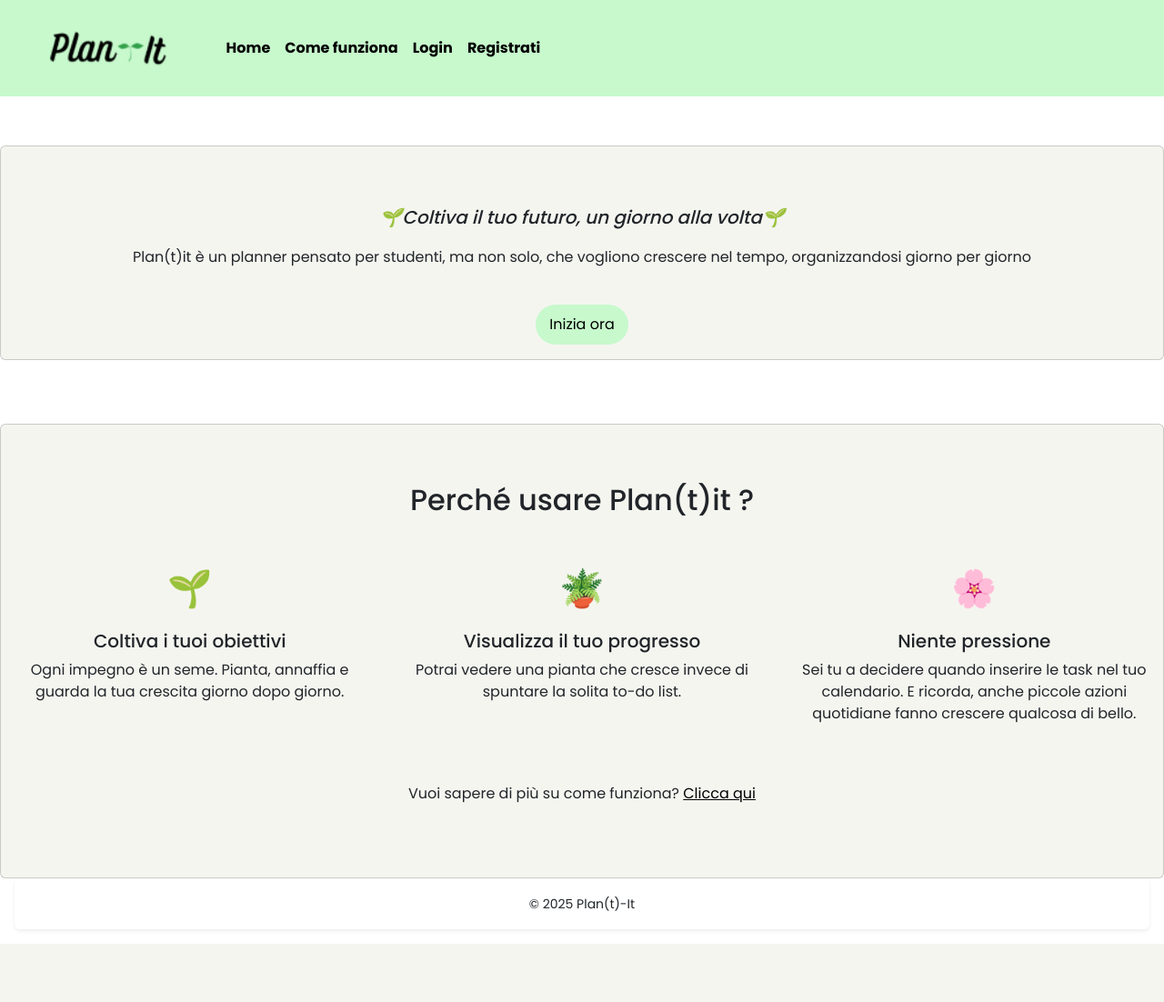
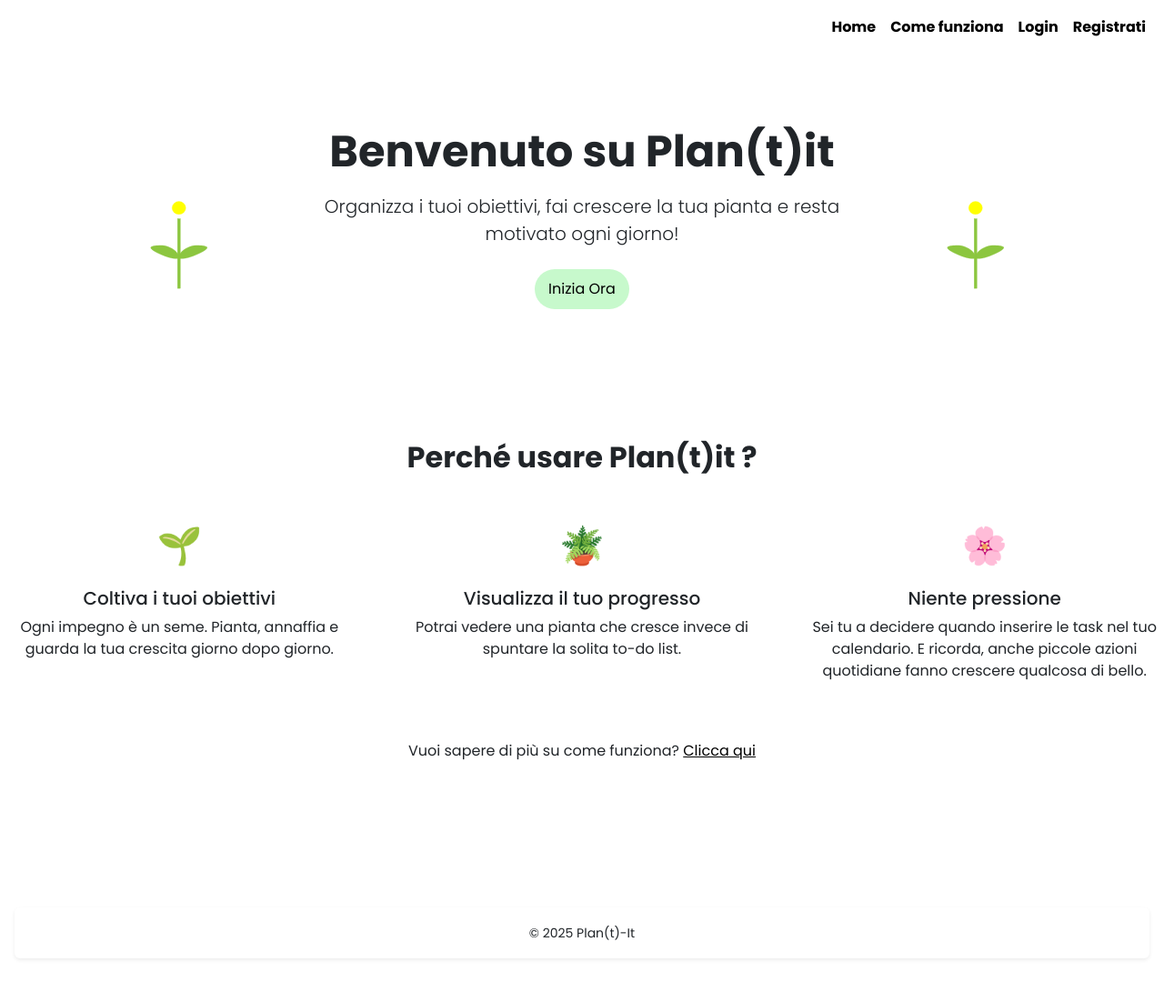
Before and after one commit to claudiagiuseppini/Plan-t-It, a PHP site: page / in a window 1280 px wide. Shown: the whole page at 91% size. Before the commit the page ends 1038 px from the top, so only its background shows below. Run offline with PHP 8.4, Linux system fonts and the light colour scheme.

Commit message:
modifiche index

```diff
--- a/home/style.css
+++ b/home/style.css
@@ -24,7 +24,7 @@
     }
 
     .custom-navbar{
-        background-color: #c7f9cc;
+        background-color: var(--color_2);
     }
 
     .navbar ul li a {
@@ -67,10 +67,11 @@
     color: var(--color_3);
     }
 
-
     .section-1{
     padding-top: 70px;
     }
+
+
 
     .section-1 .card-title{
     font-family: "Poppins", cursive;
@@ -84,18 +85,11 @@
     font-family: "Poppins", cursive;
     }
 
-    .section-1 .card-custom{
-    background-color: #F5F5F0;
-    }
+
 
     .section-2{
         padding-top: 70px
     }
-
-    .section-2 .card-custom{
-        background-color: #F5F5F0;
-    }
-
 
 
     .btn-form{
--- a/index.html
+++ b/index.html
@@ -15,20 +15,63 @@
     <link href="https://cdn.jsdelivr.net/npm/bootstrap@5.3.5/dist/css/bootstrap.min.css" rel="stylesheet" integrity="sha384-SgOJa3DmI69IUzQ2PVdRZhwQ+dy64/BUtbMJw1MZ8t5HZApcHrRKUc4W0kG879m7" crossorigin="anonymous">
     <script src="https://cdn.jsdelivr.net/npm/bootstrap@5.3.5/dist/js/bootstrap.bundle.min.js" integrity="sha384-k6d4wzSIapyDyv1kpU366/PK5hCdSbCRGRCMv+eplOQJWyd1fbcAu9OCUj5zNLiq" crossorigin="anonymous"></script>
     <link rel = "stylesheet" href = "home/style.css">
+
+  <style type="text/css">
+		.st0{fill:#8CC63F;stroke:#8CC63F;stroke-miterlimit:10;}
+		.st1{clip-path:url(#SVGID_2_);fill:#8CC63F;stroke:#8CC63F;stroke-miterlimit:10;}
+		.st2{clip-path:url(#SVGID_4_);fill:#8CC63F;stroke:#8CC63F;stroke-miterlimit:10;}
+		.st3_v1{fill:#F5076A;stroke:#F5076A;stroke-miterlimit:10;}
+		.st3_v2{fill:#f58607;stroke:#f58607;stroke-miterlimit:10;}
+		.st3_v3{fill:#c363f7;stroke:#c363f7;stroke-miterlimit:10;}
+		.st4{fill:#FFFF00;stroke:#FFFF00;stroke-miterlimit:10;}
+	</style>
+
+		<script>
+			window.onload = () => {
+			  setTimeout(() => {
+				document.getElementById('F1_Layer_1').setAttribute('opacity', '1');
+			  }, 2000);
+          setTimeout(() => {
+				document.getElementById('F2_Layer_1').setAttribute('opacity', '1');
+			  }, 2000);
+			  setTimeout(() => {
+				document.getElementById('F1_Layer_2').setAttribute('opacity', '1');
+			  }, 4000);
+          setTimeout(() => {
+				document.getElementById('F2_Layer_2').setAttribute('opacity', '1');
+			  }, 4000);
+			  setTimeout(() => {
+				document.getElementById('F1_Layer_3').setAttribute('opacity', '1');
+			  }, 6000);
+        setTimeout(() => {
+				document.getElementById('F2_Layer_3').setAttribute('opacity', '1');
+			  }, 6000);
+			  setTimeout(() => {
+				document.getElementById('F1_Layer_4').setAttribute('opacity', '1');
+			  }, 8000);
+         setTimeout(() => {
+				document.getElementById('F2_Layer_4').setAttribute('opacity', '1');
+			  }, 8000);
+
+			};
+	</script>
+
 </head>
+
+
 
 <body>
 <header>
 <nav class="navbar navbar-expand-lg custom-navbar fixed-top">
     <div class="container-fluid">
-      <a class="navbar-brand mx-auto" href="#"><img src="assets/logo plantit.png" height="80"></a>
 
       <!--ms auto per allineare a sinistra -->
       <button class="navbar-toggler ms-auto" type="button" data-bs-toggle="collapse" data-bs-target="#navbarSupportedContent" aria-controls="navbarSupportedContent" aria-expanded="false" aria-label="Toggle navigation">
         <span class="navbar-toggler-icon"></span>
       </button>
+
       <div class="collapse navbar-collapse" id="navbarSupportedContent">
-        <ul class="navbar-nav me-auto mb-2 mb-lg-0">
+        <ul class="navbar-nav ms-auto mb-2 mb-lg-0">
           <li class="nav-item">
             <a class="nav-link active" aria-current="page" href="#">Home</a>
           </li>
@@ -47,26 +90,144 @@
   </nav>
 </header>
 
-<section class="section-1">
-    <div class="section-content">
-      <div class="card text-center card-custom">
-        <div class="card-body">
-          <h5 class="card-title">🌱Coltiva il tuo futuro, un giorno alla volta🌱</h5>
-          <p class="card-text">Plan(t)it è un planner pensato per studenti, ma non solo, che vogliono crescere nel tempo, organizzandosi giorno per giorno </p>
-          <a href="home/login.html"> <button class= "btn"> Inizia ora</button></a>
-        </div>
-      </div>
+
+<section class="bg-custom py-5">
+<div class="container">
+  <!-- flexbox-->
+  <div class="d-flex justify-content-center align-items-center">
+
+  <!-- fiore sinistra-->
+ <div class="fiore">
+  <svg version="1.1" xmlns="http://www.w3.org/2000/svg" xmlns:xlink="http://www.w3.org/1999/xlink" x="0px" y="0px"
+	 width="240px" height="200px" viewBox="0 0 708.66 498.9" style="enable-background:new 0 0 708.66 498.9;"
+	 xml:space="preserve">
+
+<!-- gambo -->
+<g id="F1_Layer_1" opacity = "0">
+	<rect x="334.36" y="254.12" class="st0" width="9" height="226"/>
+</g>
+
+<!-- foglie -->
+<g id="F1_Layer_2" opacity= "0">
+	<g>
+		<g>
+			<defs>
+				<rect id="SVGID_1_" x="246.23" y="339.77" width="92.63" height="44.71"/>
+			</defs>
+			<clipPath id="SVGID_2_">
+				<use xlink:href="#SVGID_1_"  style="overflow:visible;"/>
+			</clipPath>
+			<path class="st1" d="M246.82,346.78c3.63-4.4,24.61-6.36,30.31-6.45c22.67-1.22,60.99,15.32,61.23,39.75
+				c0.01,0.6-0.16,1.21-0.53,1.69c-8.38,10.76-91.11-20.57-91.11-34.99"/>
+		</g>
+		<g>
+			<defs>
+				<rect id="SVGID_3_" x="338.86" y="339.77" width="92.63" height="44.71"/>
+			</defs>
+			<clipPath id="SVGID_4_">
+				<use xlink:href="#SVGID_3_"  style="overflow:visible;"/>
+			</clipPath>
+			<path class="st2" d="M430.9,346.78c-3.63-4.4-24.61-6.36-30.31-6.45c-22.67-1.22-60.99,15.32-61.23,39.75
+				c-0.01,0.6,0.16,1.21,0.53,1.69c8.38,10.76,91.11-20.57,91.11-34.99"/>
+		</g>
+	</g>
+</g>
+
+<!-- petali -->
+<g id="F1_Layer_4" opacity = "0" >
+	<ellipse class="st3_v1" cx="363.34" cy="249.45" rx="30" ry="27.5"/>
+	<ellipse class="st3_v1" cx="373.36" cy="204.08" rx="30" ry="27.5"/>
+	<ellipse class="st3_v1" cx="334.36" cy="176.58" rx="30" ry="27.5"/>
+	<ellipse class="st3_v1" cx="296.03" cy="204.08" rx="27.25" ry="27.5"/>
+	<ellipse class="st3_v1" cx="312.61" cy="249.45" rx="27.25" ry="27.5"/>
+</g>
+
+<!-- centro -->
+<g id="F1_Layer_3" opacity="0">
+	<ellipse class="st4" cx="338.86" cy="218.99" rx="22.24" ry="21"/>
+</g>
+</svg>
+ </div>
+
+   <div class="container text-center">
+    <h1 class="display-5 fw-bold mb-3">Benvenuto su Plan(t)it</h1>
+    <p class="lead mb-4">Organizza i tuoi obiettivi, fai crescere la tua pianta e resta motivato ogni giorno!</p>
+    <a href="home/login.html" class="btn btn-success btn-lg">
+      Inizia Ora
+    </a>
+  </div>
+
+  <!-- fiore destra-->
+ <div class="fiore">
+  <svg version="1.1" xmlns="http://www.w3.org/2000/svg" xmlns:xlink="http://www.w3.org/1999/xlink" x="0px" y="0px"
+	width="240px" height="200px" viewBox="0 0 708.66 498.9" style="enable-background:new 0 0 708.66 498.9;"
+	 xml:space="preserve">
+
+	<!-- gambo -->
+	<g id="F2_Layer_1" opacity = "0">
+		<rect x="334.36" y="254.12" class="st0" width="9" height="226"/>
+	</g>
+
+	<!-- foglie -->
+	<g id="F2_Layer_2" opacity = "0">
+		<g>
+			<g>
+				<defs>
+					<rect id="SVGID_1_" x="246.23" y="339.77" width="92.63" height="44.71"/>
+				</defs>
+				<clipPath id="SVGID_2_">
+					<use xlink:href="#SVGID_1_"  style="overflow:visible;"/>
+				</clipPath>
+				<path class="st1" d="M246.82,346.78c3.63-4.4,24.61-6.36,30.31-6.45c22.67-1.22,60.99,15.32,61.23,39.75
+					c0.01,0.6-0.16,1.21-0.53,1.69c-8.38,10.76-91.11-20.57-91.11-34.99"/>
+			</g>
+			<g>
+				<defs>
+					<rect id="SVGID_3_" x="338.86" y="339.77" width="92.63" height="44.71"/>
+				</defs>
+				<clipPath id="SVGID_4_">
+					<use xlink:href="#SVGID_3_"  style="overflow:visible;"/>
+				</clipPath>
+				<path class="st2" d="M430.9,346.78c-3.63-4.4-24.61-6.36-30.31-6.45c-22.67-1.22-60.99,15.32-61.23,39.75
+					c-0.01,0.6,0.16,1.21,0.53,1.69c8.38,10.76,91.11-20.57,91.11-34.99"/>
+			</g>
+		</g>
+	</g>
+
+
+
+	<!-- petali -->
+	<g id="F2_Layer_4" opacity = "0">
+		<ellipse class="st3_v3" cx="363.34" cy="249.45" rx="30" ry="27.5"/>
+		<ellipse class="st3_v3" cx="373.36" cy="204.08" rx="30" ry="27.5"/>
+		<ellipse class="st3_v3" cx="334.36" cy="176.58" rx="30" ry="27.5"/>
+		<ellipse class="st3_v3" cx="296.03" cy="204.08" rx="27.25" ry="27.5"/>
+		<ellipse class="st3_v3" cx="312.61" cy="249.45" rx="27.25" ry="27.5"/>
+	</g>
+
+  <!-- centro -->
+	<g id="F2_Layer_3" opacity = "0">
+		<ellipse class="st4" cx="338.86" cy="218.99" rx="22.24" ry="21"/>
+	</g>
+
+
+	</svg>
+
+  </div>
+
+</div>
+</div>
 </section>
 
-<section class="section-2">
-<div class="card text-center card-custom">
-<div class="card-body">
+
+
+
+<section class="bg-white py-5">
 <!-- py5: classe bootstrap per un ampio padding verticale (top e bottom)-->
 <section class="py-5 " id="perche-usare-plantit">
-  <div class="section2-content">
-
+  <div class="section2">
     <!-- mb-5: margin bottom-->
-    <h2 class="text-center mb-5"> Perché usare Plan(t)it ?</h2>
+    <h2 class="text-center fw-bold mb-5"> Perché usare Plan(t)it ?</h2>
 
     <!-- g-5: gap tra le righe e le colonne-->
     <div class="row text-center g-5">
@@ -101,14 +262,12 @@
     </div>
   </div>
   </section>
-</div>
-</div>
 </section>
 
 
 
 
-<footer class="text-center py-3 mt-auto mx-3 mb-3 bg-white bg-opacity-75 rounded shadow-sm">
+<footer class="text-center py-3 mt-5 mx-3 mb-5 bg-white bg-opacity-100 rounded shadow-sm">
   <small>© 2025 Plan(t)-It</small>
 </footer>
 
```
